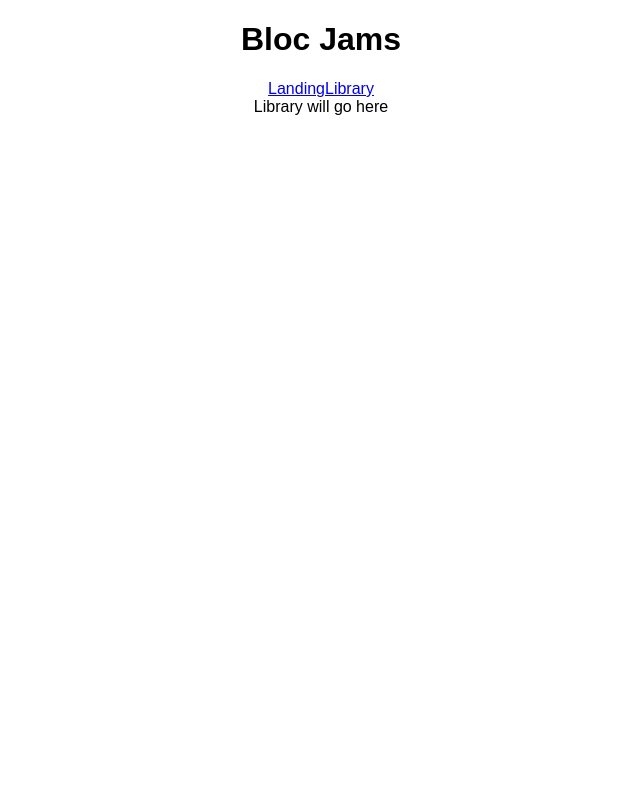
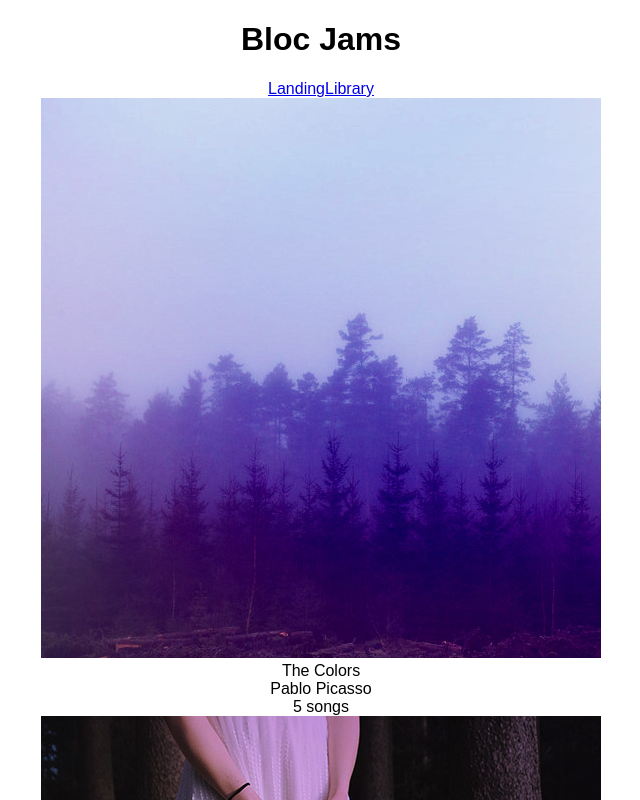
Before and after one commit to jothetraveler/bloc-jams-react, a React (Create React App) app: page /library in a window 1280 px wide. Shown: the top 800 px of the page, without its empty margins (319-959 px from the left). Built offline with nearby package versions, Linux system fonts and the light colour scheme.

Commit message:
Checkpoint 5 react library complete

```diff
--- a/src/App.js
+++ b/src/App.js
@@ -21,7 +21,7 @@
         <main>
         <Route exact path="/" component={Landing} />
         <Route path="/library" component={Library} />
-        <Route path="/album" component={Album} />
+        <Route path="/album/:slug" component={Album} />
         </main>
       </div>
     );
--- a/src/components/Album.js
+++ b/src/components/Album.js
@@ -1,9 +1,13 @@
-import React from 'react';
+import React, {Component} from 'react';
 
-const Album = () => (
-  <div className='album'>
-    Album info goes here
-  </div>
-);
+class Album extends Component{
+  render(){
+    return (
+      <section className='album'>
+        {this.props.match.params.slug} Album will go here
+      </section>
+    );
+  }
+}
 
 export default Album;
--- a/src/components/Library.js
+++ b/src/components/Library.js
@@ -1,9 +1,27 @@
-import React from 'react';
+import React, { Component } from 'react';
+import albumData from './../data/albums';
 
-const Library = () => (
-      <div className="Library">
-        Library will go here
-      </div>
-    );
+class Library extends Component {
+  constructor(props){
+    super(props);
+    this.state = { albums: albumData };
+  }
 
+   render() {
+    return (
+      <section className="Library">
+        {
+          this.state.albums.map( (album, index) =>
+            <div key={index} >
+              <img src={album.albumCover} alt={album.title} />
+              <div>{album.title}</div>
+              <div>{album.artist}</div>
+              <div>{album.songs.length} songs</div>
+            </div>
+          )
+        }
+      </section>
+      )
+    }
+  }
 export default Library;
--- /dev/null
+++ b/src/data/albums.js
@@ -0,0 +1,27 @@
+export default [{
+  title: 'The Colors',
+  artist: 'Pablo Picasso',
+  releaseInfo: '1909 Spanish Records',
+  albumCover: '/assets/images/album_covers/01.jpg',
+  slug: 'the-colors',
+  songs: [
+      { title: 'Blue', duration: '161.71', audioSrc: '/assets/music/blue.mp3' },
+      { title: 'Green', duration: '103.96', audioSrc: '/assets/music/green.mp3' },
+      { title: 'Red', duration: '268.45', audioSrc: '/assets/music/red.mp3' },
+      { title: 'Pink', duration: '153.14', audioSrc: '/assets/music/pink.mp3' },
+      { title: 'Magenta', duration: '374.22', audioSrc: '/assets/music/magenta.mp3' }
+  ]
+}, {
+    title: 'The Telephone',
+    artist: 'Guglielmo Marconi',
+    releaseInfo: '1909 EM',
+    albumCover: '/assets/images/album_covers/02.jpg',
+    slug: 'the-telephone',
+    songs: [
+      { title: 'Blue', duration: '161.71', audioSrc: '/assets/music/blue.mp3' },
+      { title: 'Green', duration: '103.96', audioSrc: '/assets/music/green.mp3' },
+      { title: 'Red', duration: '268.45', audioSrc: '/assets/music/red.mp3' },
+      { title: 'Pink', duration: '153.14', audioSrc: '/assets/music/pink.mp3' },
+      { title: 'Magenta', duration: '374.22', audioSrc: '/assets/music/magenta.mp3' }
+    ]
+}];
```
